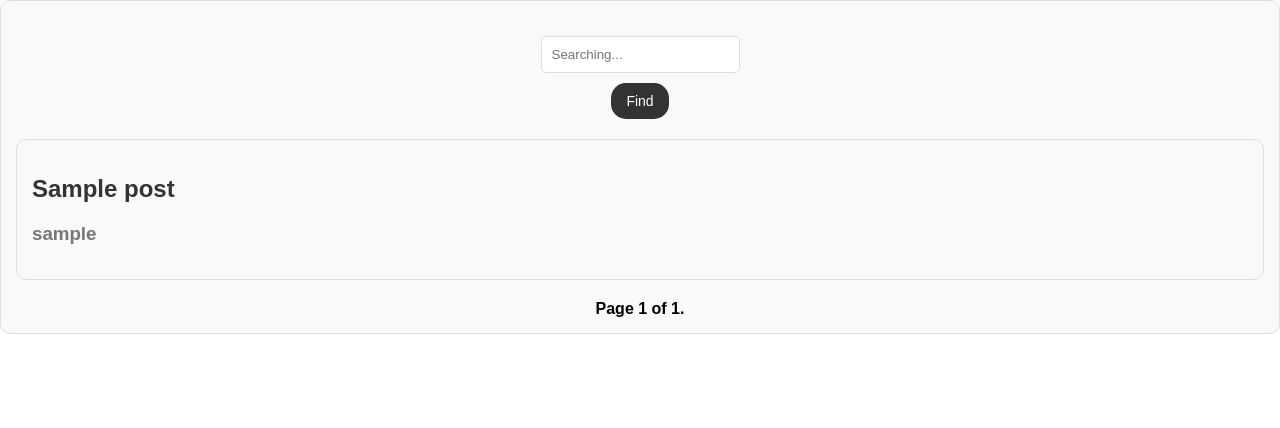
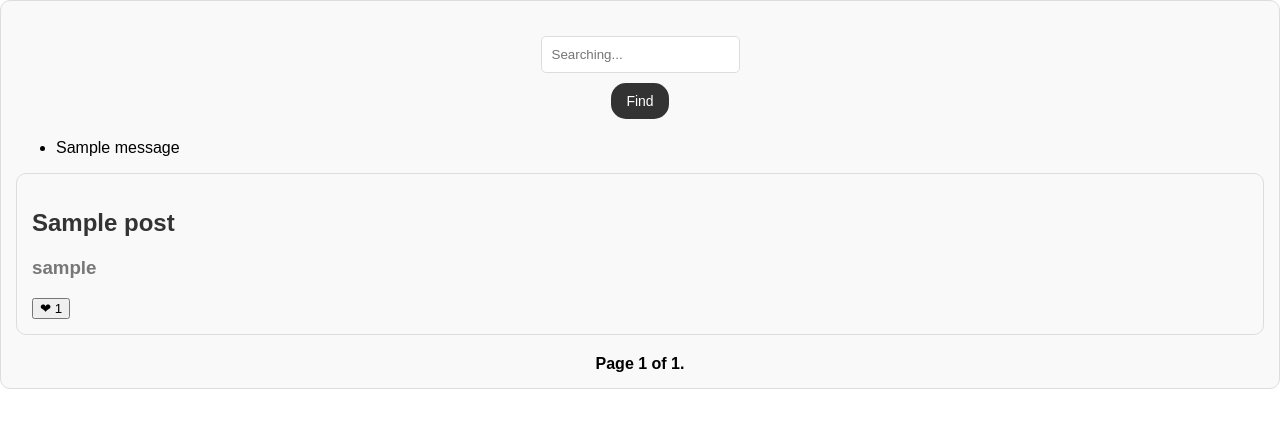
Before and after one commit to Andriiko26/virtual-nexus, a Django app: page /posts/ in a window 1280 px wide. Shown: the part 66-494 px from the top of the page. Run offline with Django 5.2, Linux system fonts and the light colour scheme; tables that the repository leaves empty hold one stand-in row (values such as "Sample post"); one stand-in notice (Sample message) is shown.

Commit message:
updated template

```diff
--- a/virtual_nexus_project/templates/posts/index.html
+++ b/virtual_nexus_project/templates/posts/index.html
@@ -11,10 +11,23 @@
     <button class="search-button" type="submit">Find</button>
 </form>
 
+{% if messages %}
+    <ul class="messages">
+        {% for message in messages %}
+            <li{% if message.tags %} class="{{ message.tags }}"{% endif %}>{{ message }}</li>
+        {% endfor %}
+    </ul>
+{% endif %}
+
 {% for post in posts %}
 <div class="container">
     <h2><a href="{{ post.get_absolute_url }}">{{ post.title }}</a></h2>
     <h3><a href="{% url 'profile-detail' pk=post.author.id %}">{{ post.author.username }}</a></h3>
+	<form method="post" action="{% url 'post-like' pk=post.id %}">
+		{% csrf_token %}
+		<button class="like-button" type="submit">❤ {{ post.like_set.count }}</button>
+	</form>
+
 </div>
 {% endfor %}
 
```
